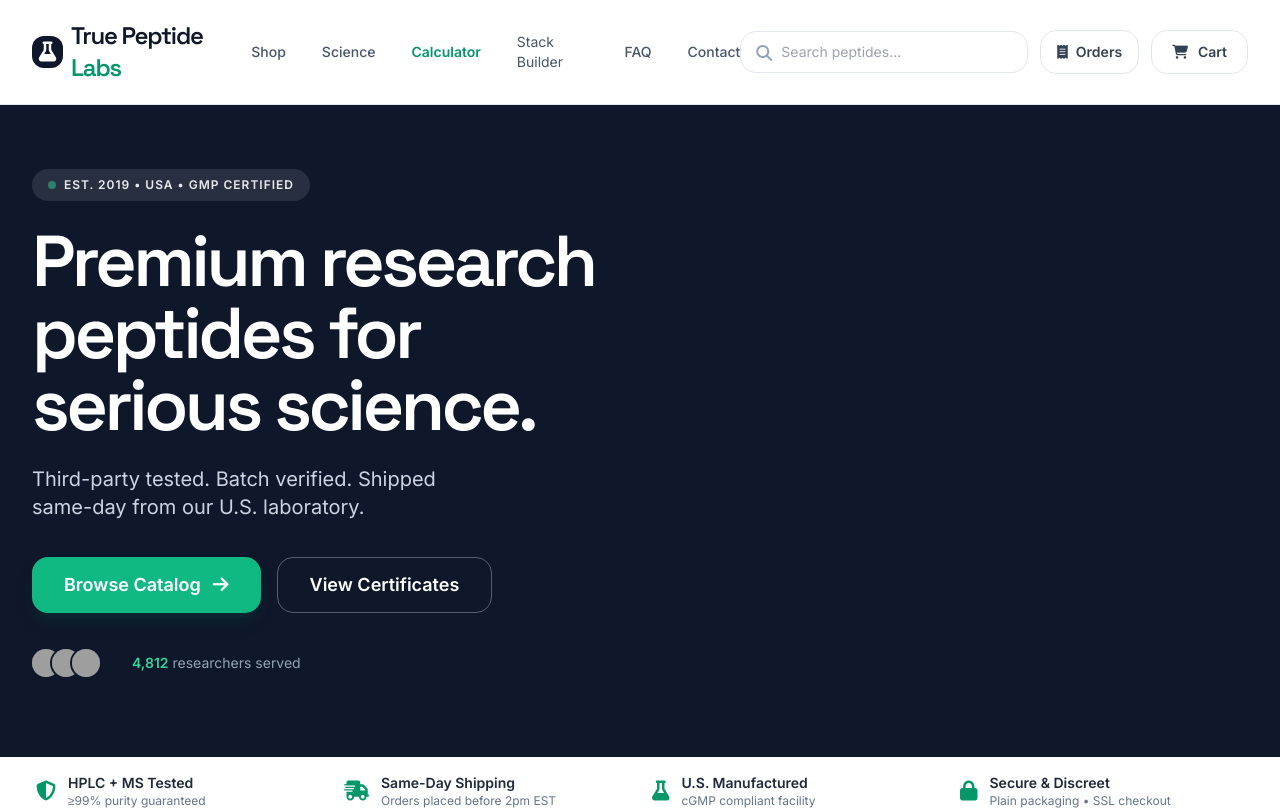
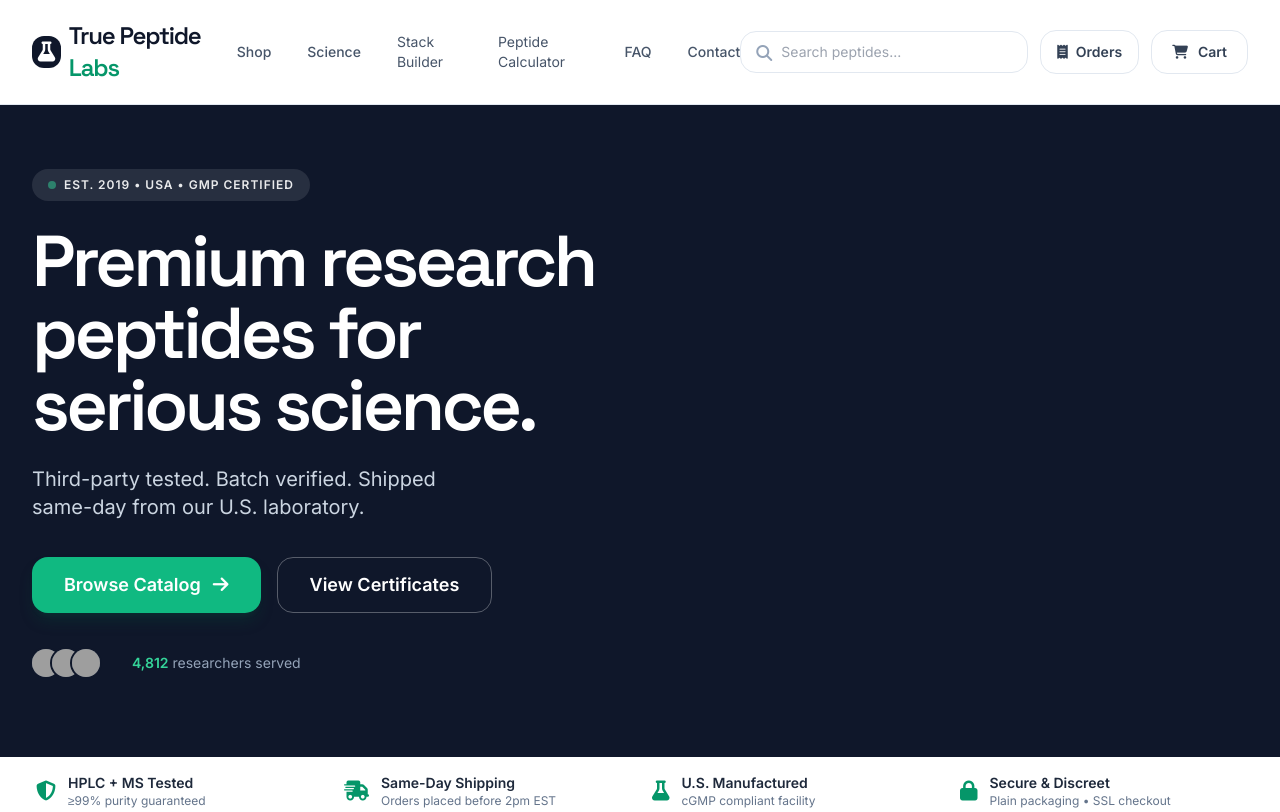
Before and after one commit to savitz25/true-peptide-labs, a plain HTML site: page index.html in a window 1280 px wide. Shown: the top 812 px of the page. Drawn offline with nearby package versions, Linux system fonts and the light colour scheme; grey boxes are pictures that could not be loaded.

Commit message:
Update nav on all pages to include Shop, Science, Stack Builder, Peptide Calculator, FAQ, Contact links. Ensure both calculator and stack builder pages are properly linked.

```diff
--- a/index.html
+++ b/index.html
@@ -168,8 +168,8 @@
                 <div class="hidden md:flex items-center gap-x-9 text-sm">
                     <a href="#shop" class="nav-link text-slate-600 hover:text-slate-900 font-medium">Shop</a>
                     <a href="#science" class="nav-link text-slate-600 hover:text-slate-900 font-medium">Science</a>
-                    <a href="peptide-calculator.html" class="nav-link text-emerald-600 font-semibold">Calculator</a>
                     <a href="stack-builder.html" class="nav-link text-slate-600 hover:text-slate-900">Stack Builder</a>
+                    <a href="peptide-calculator.html" class="nav-link text-slate-600 hover:text-slate-900">Peptide Calculator</a>
                     <a href="#faq" class="nav-link text-slate-600 hover:text-slate-900 font-medium">FAQ</a>
                     <a href="#contact" class="nav-link text-slate-600 hover:text-slate-900 font-medium">Contact</a>
                 </div>
@@ -213,8 +213,8 @@
             <div class="flex flex-col gap-y-3">
                 <a href="#shop" class="py-1 text-slate-600">Shop</a>
                 <a href="#science" class="py-1 text-slate-600">Science</a>
-                <a href="peptide-calculator.html" class="py-1 text-emerald-600 font-semibold">Calculator</a>
                 <a href="stack-builder.html" class="py-1 text-slate-600">Stack Builder</a>
+                <a href="peptide-calculator.html" class="py-1 text-slate-600">Peptide Calculator</a>
                 <a href="#faq" class="py-1 text-slate-600">FAQ</a>
                 <a href="#contact" class="py-1 text-slate-600">Contact</a>
             </div>
```
Also changed, not shown: peptide-calculator.html (+1 -1 lines), stack-builder.html (+1 -0 lines).
